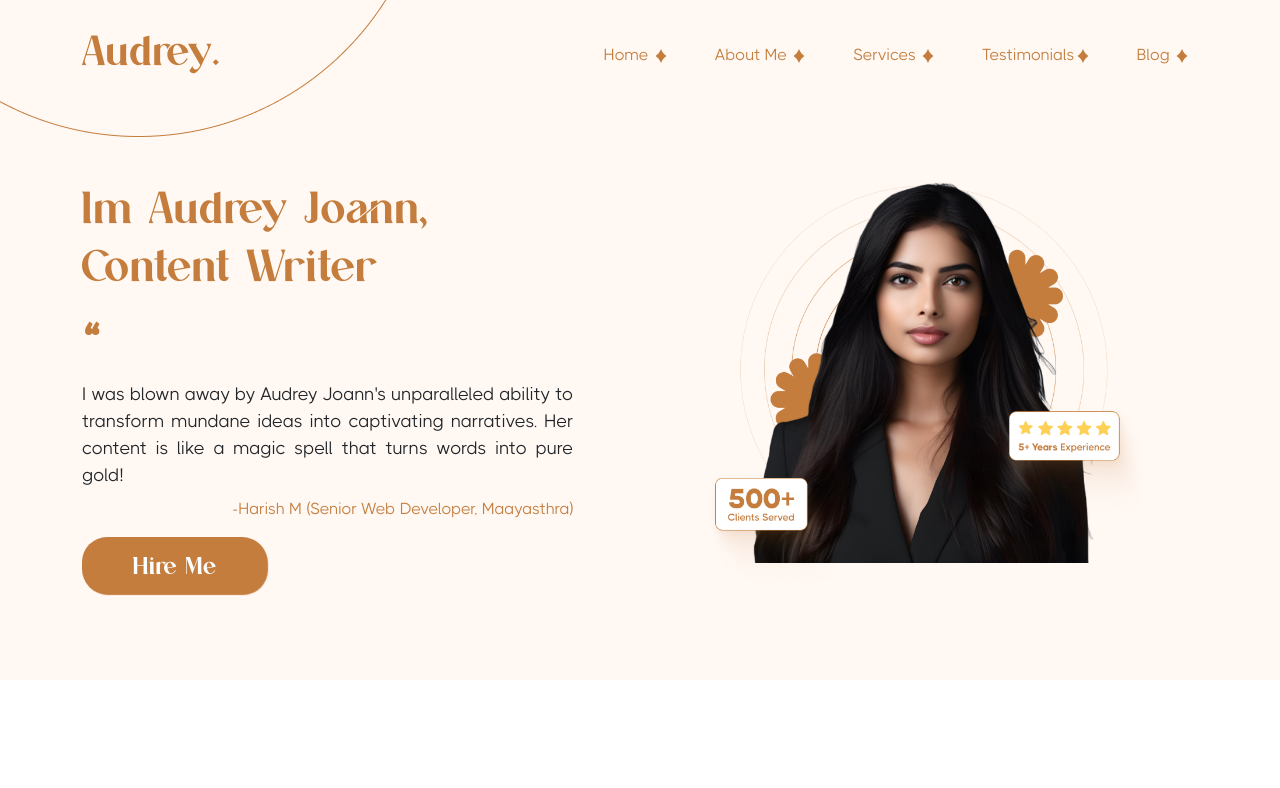
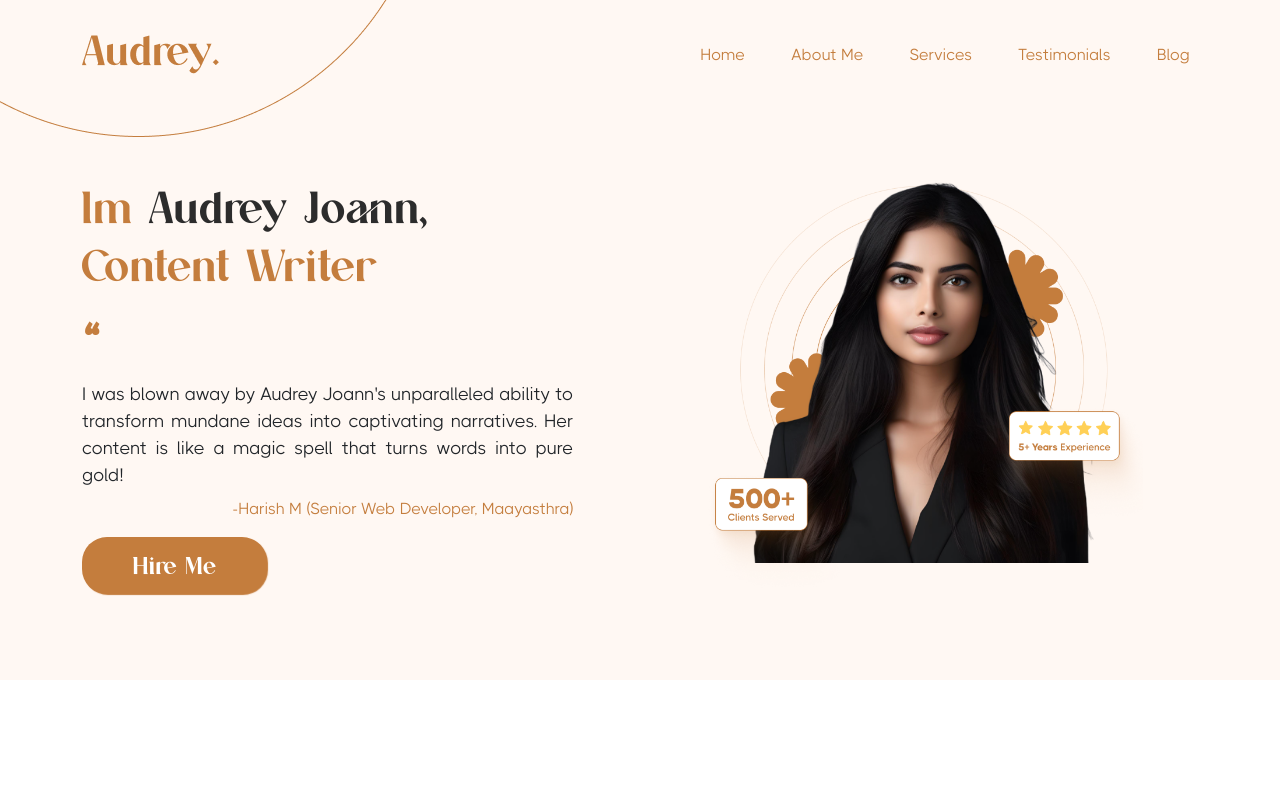
Before and after one commit to mkinfopoint/maya-content-writter, a React (Create React App) app: page / in a window 1280 px wide. Shown: the top 788 px of the page. Built offline with nearby package versions, Linux system fonts and the light colour scheme.

Commit message:
feature: web layout completed

```diff
--- a/src/assets/css/components/_banner.scss
+++ b/src/assets/css/components/_banner.scss
@@ -7,6 +7,11 @@
         font-family: "Ninetail";
         color: $primary_color;
         font-size: 48px;
+
+        span {
+            font-family: "Ninetail";
+            color: $dark_background;
+        }
     }
 
     .quote {
--- a/src/assets/css/style.css
+++ b/src/assets/css/style.css
@@ -41,6 +41,18 @@
 .webnavbar ul .nav-item a {
   color: #C47D3D;
 }
+.webnavbar ul .nav-item a .star {
+  width: 20px;
+  display: none;
+}
+.webnavbar ul .nav-item a:hover {
+  transition: 0.5s ease-in-out;
+  font-weight: 600;
+}
+.webnavbar ul .nav-item a:hover .star {
+  transition: 0.5s ease-in-out;
+  display: initial;
+}
 
 .total_banner_sec {
   padding-top: 180px;
@@ -51,6 +63,10 @@
   font-family: "Ninetail";
   color: #C47D3D;
   font-size: 48px;
+}
+.total_banner_sec .head span {
+  font-family: "Ninetail";
+  color: #2C2C2C;
 }
 .total_banner_sec .quote {
   font-size: 52px;
--- a/src/assets/images/index.js
+++ b/src/assets/images/index.js
@@ -1,4 +1,5 @@
 import logo from './logo.png';
+import starShade from './star.png';
 import elepse from './elipse.png';
 import proImg from './profileimg.png';
 import writer from './writer.png';
@@ -21,4 +22,4 @@ import tesmonialIllustrator from './temonialimg.png';
 import blogImg1 from './blogimg.png';
 import footerImg from './footerimg.png';
 
-export { logo, elepse, proImg, writer, listIconImg, marqueeIllustratorImg, starImg, work1Img, work2Img, work3Img, work4Img, line, illuImg1, illuImg2, unleashImg, serviceImg1, carouselIllu, counterImg, quouteImg, tesmonialIllustrator, blogImg1, footerImg }
+export { logo, starShade, elepse, proImg, writer, listIconImg, marqueeIllustratorImg, starImg, work1Img, work2Img, work3Img, work4Img, line, illuImg1, illuImg2, unleashImg, serviceImg1, carouselIllu, counterImg, quouteImg, tesmonialIllustrator, blogImg1, footerImg }
--- a/src/components/Banner.js
+++ b/src/components/Banner.js
@@ -9,7 +9,7 @@ const Banner = () => {
                     <div className="row">
                         <div className="col-lg-6 col-md-6 col-sm-12">
                             <h1 className='head'>
-                                Im Audrey Joann, <br />
+                                Im <span>Audrey Joann,</span> <br />
                                 Content Writer
                             </h1>
                             <span className='quote'>“</span>
--- a/src/components/Navbar.js
+++ b/src/components/Navbar.js
@@ -1,5 +1,5 @@
 import React from 'react'
-import { elepse, logo } from '../assets/images'
+import { elepse, logo, starShade } from '../assets/images'
 import { GiDiamonds } from '../config/icons'
 const Navbar = () => {
     return (
@@ -16,19 +16,19 @@ const Navbar = () => {
                     <div className="collapse navbar-collapse" id="collapsibleNavbar">
                         <ul className="navbar-nav">
                             <li className="nav-item">
-                                <a className="nav-link" href="#">Home <span><GiDiamonds /></span></a>
+                                <a className="nav-link" href="#">Home <span><img src={starShade} className='star' alt="star" /></span></a>
                             </li>
                             <li className="nav-item">
-                                <a className="nav-link" href="#">About Me <span><GiDiamonds /></span></a>
+                                <a className="nav-link" href="#">About Me <span><img src={starShade} className='star' alt="star" /></span></a>
                             </li>
                             <li className="nav-item">
-                                <a className="nav-link" href="#">Services <span><GiDiamonds /></span></a>
+                                <a className="nav-link" href="#">Services <span><img src={starShade} className='star' alt="star" /></span></a>
                             </li>
                             <li className="nav-item">
-                                <a className="nav-link" href="#">Testimonials<span><GiDiamonds /></span></a>
+                                <a className="nav-link" href="#">Testimonials<span><img src={starShade} className='star' alt="star" /></span></a>
                             </li>
                             <li className="nav-item">
-                                <a className="nav-link" href="#">Blog <span><GiDiamonds /></span></a>
+                                <a className="nav-link" href="#">Blog <span><img src={starShade} className='star' alt="star" /></span></a>
                             </li>
                         </ul>
                     </div>
--- a/src/components/Testimonial.js
+++ b/src/components/Testimonial.js
@@ -41,7 +41,7 @@ const Testimonial = () => {
                             className="owl-carousel owl-theme testimonial_carousel"
                             margin={80}
                             center={true}
-                            autoplay={false}
+                            autoplay={true}
                             loop
                             dots={true}
                             nav={true}
```
Also changed, not shown: src/assets/css/components/_navbar.scss (+19 -0 lines), 1 other file (tests, documents, lock files or other folders).
